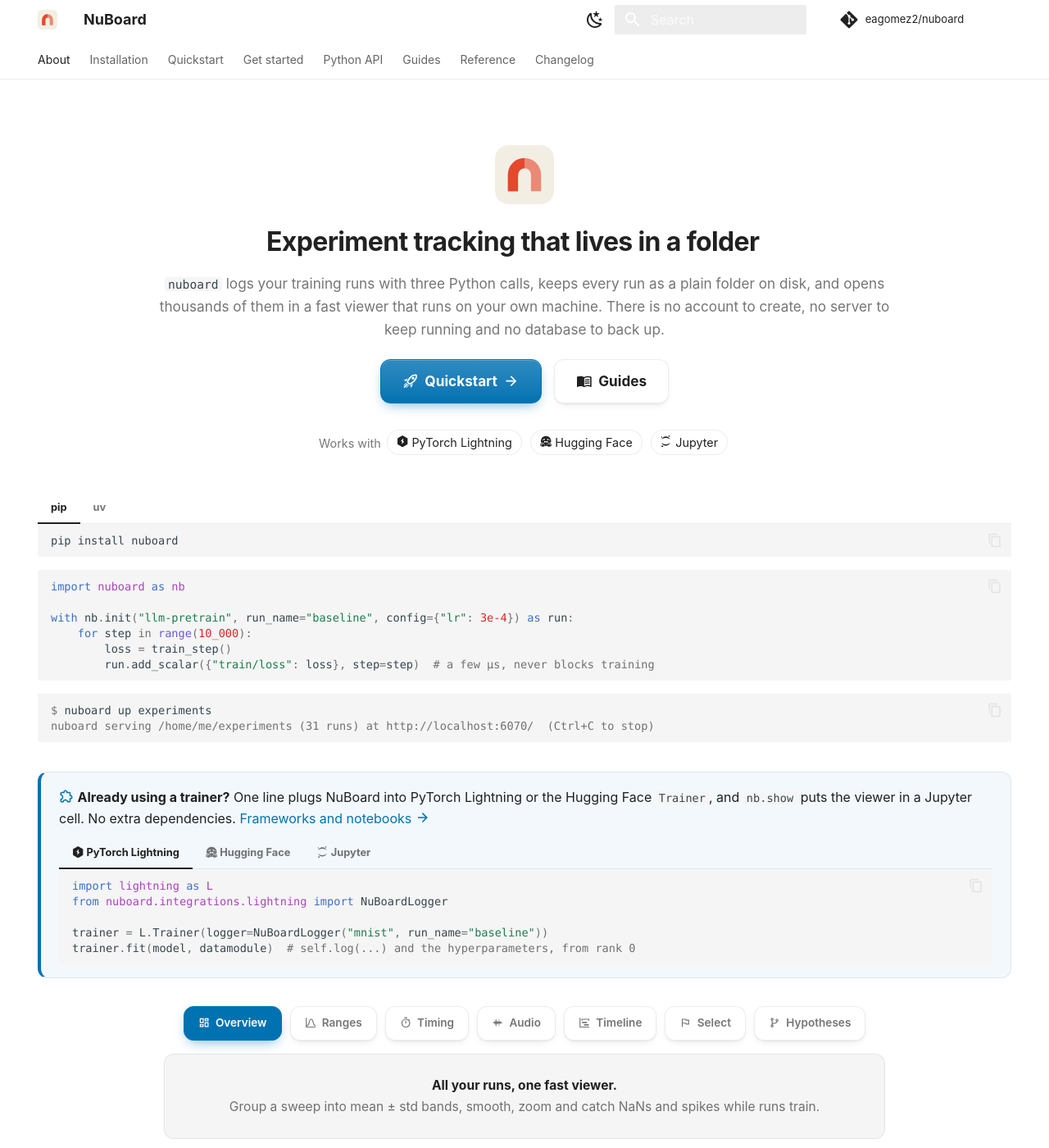
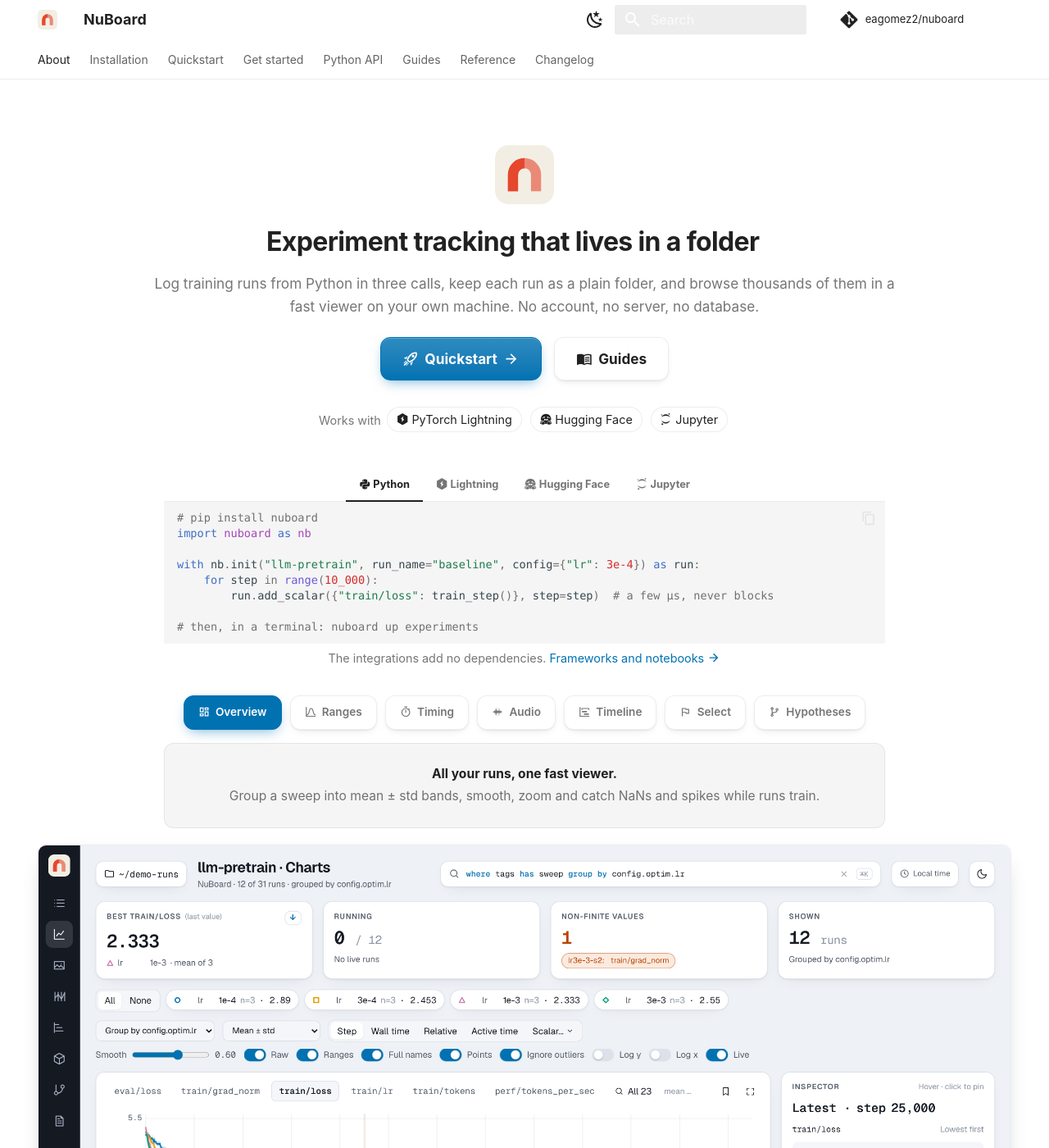
Before and after one commit to eagomez2/nuboard, an MkDocs documentation site: the page built from docs/index.md, in a window 1280 px wide and 1400 px high. Shown: the whole window at 82% size. Built offline with MkDocs 1.6.1 and Material for MkDocs 9.7.7, drawn with Linux system fonts in a browser that asks for light colours; comment, search, counter and statistics services are not loaded; some of the changed text lies outside the part shown.

Commit message:
Landing page: one tabbed quick start with the integrations, compact cards, quieter closing
The plain Python snippet and the Lightning, Hugging Face and Jupyter
examples share one tabbed block under the hero, the six feature cards are
one line each, and the About and Guides sections become a short centered
closing with the guide links. The page is about a third shorter.

````diff
--- a/docs/index.md
+++ b/docs/index.md
@@ -10,10 +10,9 @@ hide:
 
 # Experiment tracking that lives in a folder
 
-`nuboard` logs your training runs with three Python calls, keeps every run as
-a plain folder on disk, and opens thousands of them in a fast viewer that runs
-on your own machine. There is no account to create, no server to keep running
-and no database to back up.
+Log training runs from Python in three calls, keep each run as a plain folder,
+and browse thousands of them in a fast viewer on your own machine. No account,
+no server, no database.
 
 [:material-rocket-launch-outline: Quickstart :material-arrow-right:{ .nb-go }](quickstart.md){ .md-button .md-button--primary }
 [:material-book-open-variant: Guides](guide/logging.md){ .md-button }
@@ -26,40 +25,24 @@ and no database to back up.
 
 </div>
 
-=== "pip"
+<div class="nb-start" markdown>
 
-    ```bash
-    pip install nuboard
+=== ":material-language-python: Python"
+
+    ```python
+    # pip install nuboard
+    import nuboard as nb
+
+    with nb.init("llm-pretrain", run_name="baseline", config={"lr": 3e-4}) as run:
+        for step in range(10_000):
+            run.add_scalar({"train/loss": train_step()}, step=step)  # a few µs, never blocks
+
+    # then, in a terminal: nuboard up experiments
     ```
 
-=== "uv"
-
-    ```bash
-    uv pip install nuboard   # or: uv add nuboard, in a uv project
-    ```
-
-```python
-import nuboard as nb
-
-with nb.init("llm-pretrain", run_name="baseline", config={"lr": 3e-4}) as run:
-    for step in range(10_000):
-        loss = train_step()
-        run.add_scalar({"train/loss": loss}, step=step)  # a few µs, never blocks training
-```
-
-```console
-$ nuboard up experiments
-nuboard serving /home/me/experiments (31 runs) at http://localhost:6070/  (Ctrl+C to stop)
-```
-
-<div class="nb-integrations" markdown>
-
-<p class="nb-integrations-head" markdown>:material-puzzle-outline:{ .nb-int-icon } **Already using a trainer?** One line plugs NuBoard into PyTorch Lightning or the Hugging Face `Trainer`, and `nb.show` puts the viewer in a Jupyter cell. No extra dependencies. [Frameworks and notebooks :material-arrow-right:](guide/integrations.md)</p>
-
-=== ":simple-lightning: PyTorch Lightning"
+=== ":simple-lightning: Lightning"
 
     ```python
-    import lightning as L
     from nuboard.integrations.lightning import NuBoardLogger
 
     trainer = L.Trainer(logger=NuBoardLogger("mnist", run_name="baseline"))
@@ -69,24 +52,22 @@ nuboard serving /home/me/experiments (31 runs) at http://localhost:6070/  (Ctrl+
 === ":simple-huggingface: Hugging Face"
 
     ```python
-    from transformers import Trainer, TrainingArguments
     from nuboard.integrations.huggingface import NuBoardCallback
 
-    args = TrainingArguments("out", report_to="none", eval_strategy="epoch")
     trainer = Trainer(model, args, train_dataset=train, eval_dataset=val,
                       callbacks=[NuBoardCallback("glue-mrpc")])
-    trainer.train()  # train/loss, eval/loss, ... and the arguments as the config
+    trainer.train()  # train/loss, eval/loss, ... with the arguments as the config
     ```
 
 === ":simple-jupyter: Jupyter"
 
     ```python
-    import nuboard as nb
+    run = nb.init("mnist", config={"lr": 3e-4})
+    run           # a summary: status, config, the last value of each scalar
+    nb.show(run)  # the viewer in the cell, updating live while it trains
+    ```
 
-    run = nb.init("mnist", config={"lr": 3e-4})
-    run          # a summary: status, config and the last value of each scalar
-    nb.show(run) # the viewer in the cell, updating live as the run trains
-    ```
+<p class="nb-start-note" markdown>The integrations add no dependencies. [Frameworks and notebooks :material-arrow-right:](guide/integrations.md)</p>
 
 </div>
 
@@ -150,93 +131,32 @@ nuboard serving /home/me/experiments (31 runs) at http://localhost:6070/  (Ctrl+
 
 </div>
 
-<div class="grid cards" markdown>
+<div class="grid cards nb-cards" markdown>
 
--   :material-language-python:{ .lg .middle } __Three calls to log__
-
-    ---
-
-    `init`, `add_scalar`, `finish`. Config, git commit and diff, installed packages,
-    GPUs, command line and rank are recorded for you. The logging side uses
-    only the Python standard library.
-
--   :material-folder-outline:{ .lg .middle } __One folder per run__
-
-    ---
-
-    A run is a folder you can copy, rsync, zip or delete. Stars, notes, tags and
-    properties live next to the data in `annotations.json`, so they move
-    with it.
-
--   :material-chart-bell-curve-cumulative:{ .lg .middle } __Grouped charts__
-
-    ---
-
-    One line per learning rate with mean ± std bands over seeds, smoothing,
-    zoom that loads finer data, a linked crosshair and live updates while
-    runs train.
-
--   :material-tune-variant:{ .lg .middle } __Sweeps__
-
-    ---
-
-    Parallel coordinates with brushing, objective-vs-parameter scatters and
-    a rank correlation per parameter show which settings matter.
-
--   :material-alert-outline:{ .lg .middle } __Health alerts__
-
-    ---
-
-    NaN and Inf values, loss and gradient spikes and throughput drops are
-    found per run and rank and shown in the runs table and under charts.
-
--   :material-puzzle-outline:{ .lg .middle } __Lightning, Hugging Face, Jupyter__
-
-    ---
-
-    A [Lightning logger, a `Trainer` callback](guide/integrations.md) and
-    the viewer inside a notebook cell, with no extra dependencies: each
-    uses the framework you already have.
-
--   :material-graph-outline:{ .lg .middle } __Artifacts and lineage__
-
-    ---
-
-    Versioned datasets and checkpoints with a lineage graph: which run
-    produced a version, and which runs used it.
+-   :material-language-python: __Three calls to log.__ Config, git diff, packages, GPUs and rank are recorded for you; logging uses only the standard library.
+-   :material-folder-outline: __One folder per run.__ Copy, rsync, zip or delete it; notes and tags move with it.
+-   :material-chart-bell-curve-cumulative: __Grouped charts.__ Mean ± std bands over seeds, smoothing, zoom that loads finer data, live updates.
+-   :material-tune-variant: __Sweeps.__ Parallel coordinates and per-parameter scatters show which settings matter.
+-   :material-alert-outline: __Health alerts.__ NaN/Inf, loss and gradient spikes, throughput drops, per run and rank.
+-   :material-graph-outline: __Artifacts and lineage.__ Versioned datasets and checkpoints, and which runs made and used them.
 
 </div>
 
-## About NuBoard
+<div class="nb-about" markdown>
 
-NuBoard is a local alternative to TensorBoard and hosted experiment trackers
-for people who train models on their own machines or clusters. Each run writes
-an append-only binary log from a background thread, so a crash loses at most
-the last second of data. When a run finishes, the log is compacted into a
-Parquet file with precomputed zoom levels, and the run's health alerts are
-recorded next to it.
+A local alternative to TensorBoard and hosted trackers. Runs write an
+append-only log from a background thread, so a crash loses at most the last
+second, and are compacted to Parquet with zoom levels when they finish.
+`nuboard up` opens any folder of runs, filters them with a short
+[query language](reference/query.md) and keeps every view in the URL.
+Free software under the [MIT License](license.md).
 
-`nuboard up` points the viewer at any folder: a single run, a project, or a
-tree of many projects. It finds every run, keeps a small SQLite cache of their
-metadata outside the folder, and filters them with a short query language such
-as `where tags has "sweep" and train/loss.min < 2.4 group by config.optim.lr`.
-Every view is a URL, and views and collections can be saved into the project
-folder and committed to git.
+[Installation](installation.md) · [Quickstart](quickstart.md) ·
+[Logging from Python](guide/logging.md) ·
+[Frameworks and notebooks](guide/integrations.md) ·
+[Using the viewer](guide/viewer.md) ·
+[Importing from TensorBoard](guide/tensorboard.md) ·
+[Reference](reference/query.md)
+{ .nb-links }
 
-## License
-
-NuBoard is free software under the [MIT License](license.md).
-
-## Guides
-
-- [Installation](installation.md) covers `pip install nuboard` and building
-  from source.
-- [Quickstart](quickstart.md) runs the demo and logs a first run.
-- [Frameworks and notebooks](guide/integrations.md) plugs NuBoard into
-  PyTorch Lightning, the Hugging Face `Trainer` and Jupyter.
-- [Logging from Python](guide/logging.md), [Using the viewer](guide/viewer.md),
-  [Sweeps](guide/sweeps.md), [Choosing a step](guide/selecting.md),
-  [Health alerts](guide/alerts.md) and [Artifacts](guide/artifacts.md) explain each part in depth, and
-  [Importing from TensorBoard](guide/tensorboard.md) brings old logs in.
-- The [Reference](reference/query.md) documents the query language, the
-  [file format](reference/format.md) and the [architecture](reference/architecture.md).
+</div>
--- a/docs/stylesheets/extra.css
+++ b/docs/stylesheets/extra.css
@@ -307,21 +307,49 @@
   width: 1em;
   height: 1em;
 }
-.md-typeset .nb-integrations {
-  margin: 1.8rem 0 1rem;
-  padding: 0.9rem 1.1rem 0.2rem;
-  border: 1px solid var(--md-default-fg-color--lightest);
-  border-left: 4px solid var(--md-primary-fg-color);
-  border-radius: 0.6rem;
-  background: color-mix(in srgb, var(--md-primary-fg-color) 5%, var(--md-default-bg-color));
+.md-typeset .nb-start .tabbed-set {
+  margin: 0 0 0.3rem;
 }
-.md-typeset .nb-integrations-head {
-  margin: 0 0 0.4rem;
-  font-size: 0.8rem;
+.md-typeset .nb-start-note {
+  margin: 0 0 1.5rem;
+  font-size: 0.72rem;
+  color: var(--md-default-fg-color--light);
 }
-.md-typeset .nb-integrations-head .nb-int-icon svg {
-  fill: var(--md-primary-fg-color);
+/* Compact feature cards: one line of bold title and text each */
+.md-typeset .nb-cards > ul > li {
+  padding: 0.7rem 0.9rem;
+  font-size: 0.74rem;
+  line-height: 1.5;
 }
-.md-typeset .nb-integrations .tabbed-set {
-  margin: 0.4rem 0 0.6rem;
+.md-typeset .nb-cards > ul > li .twemoji {
+  color: var(--md-primary-fg-color);
+  margin-right: 0.2em;
 }
+/* Landing page: the snippet as wide as the feature panel, and a quiet closing section */
+.md-typeset .nb-start {
+  max-width: 44rem;
+  margin: 0 auto;
+}
+.md-typeset .nb-start .tabbed-labels {
+  justify-content: center;
+}
+.md-typeset .nb-start-note {
+  text-align: center;
+}
+.md-typeset .nb-about {
+  max-width: 44rem;
+  margin: 2.5rem auto 1rem;
+  padding-top: 1.5rem;
+  border-top: 1px solid var(--md-default-fg-color--lightest);
+  text-align: center;
+  font-size: 0.74rem;
+  color: var(--md-default-fg-color--light);
+}
+.md-typeset .nb-about .nb-links {
+  margin-top: 0.8rem;
+  line-height: 1.9;
+}
+.md-typeset .nb-cards {
+  max-width: 52rem;
+  margin: 2rem auto 0;
+}
````
